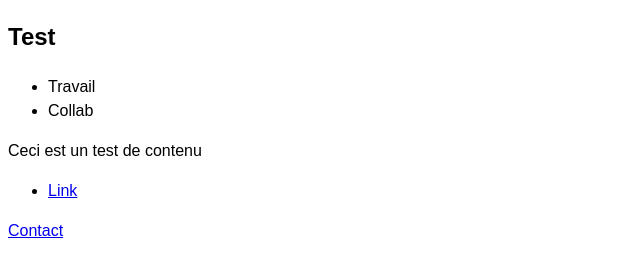
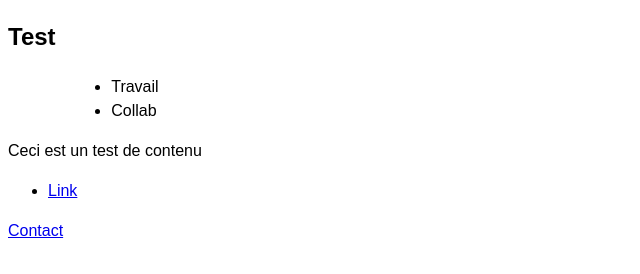
Before and after one commit to dacodemaniak/mon-dev, a plain HTML site: page index.html in a window 1280 px wide. Shown: the part 72-346 px from the top of the page, without its empty margins (0-640 px from the left). Drawn offline with Linux system fonts and the light colour scheme.

Commit message:
Change class on section

```diff
--- a/index.html
+++ b/index.html
@@ -12,7 +12,7 @@
             <h1>Git</h1>
             <h2>Test</h2>
 
-            <section>
+            <section class="wrapper">
                 <nav>
                     <ul>
                         <li>Travail</li>
```
